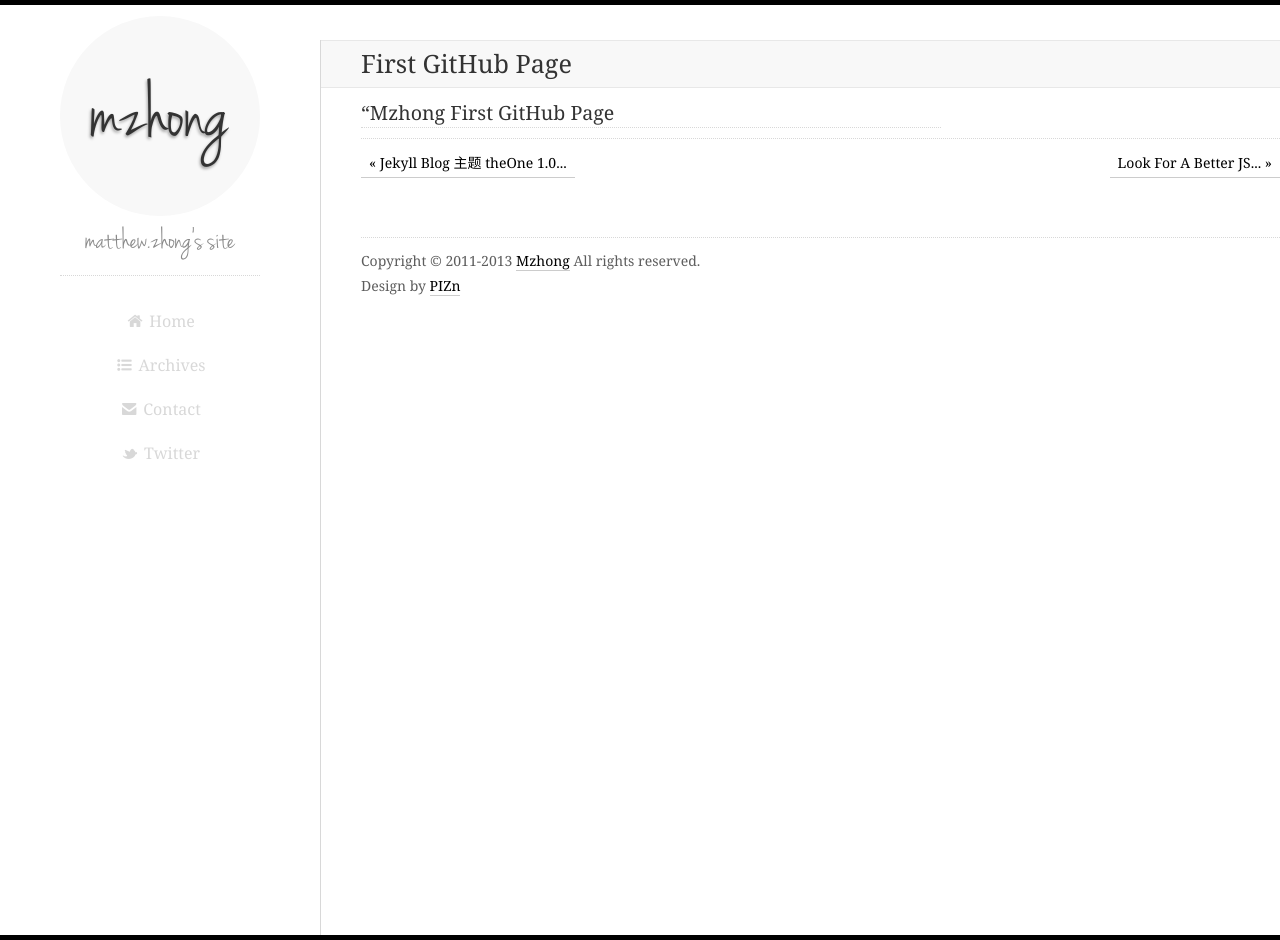
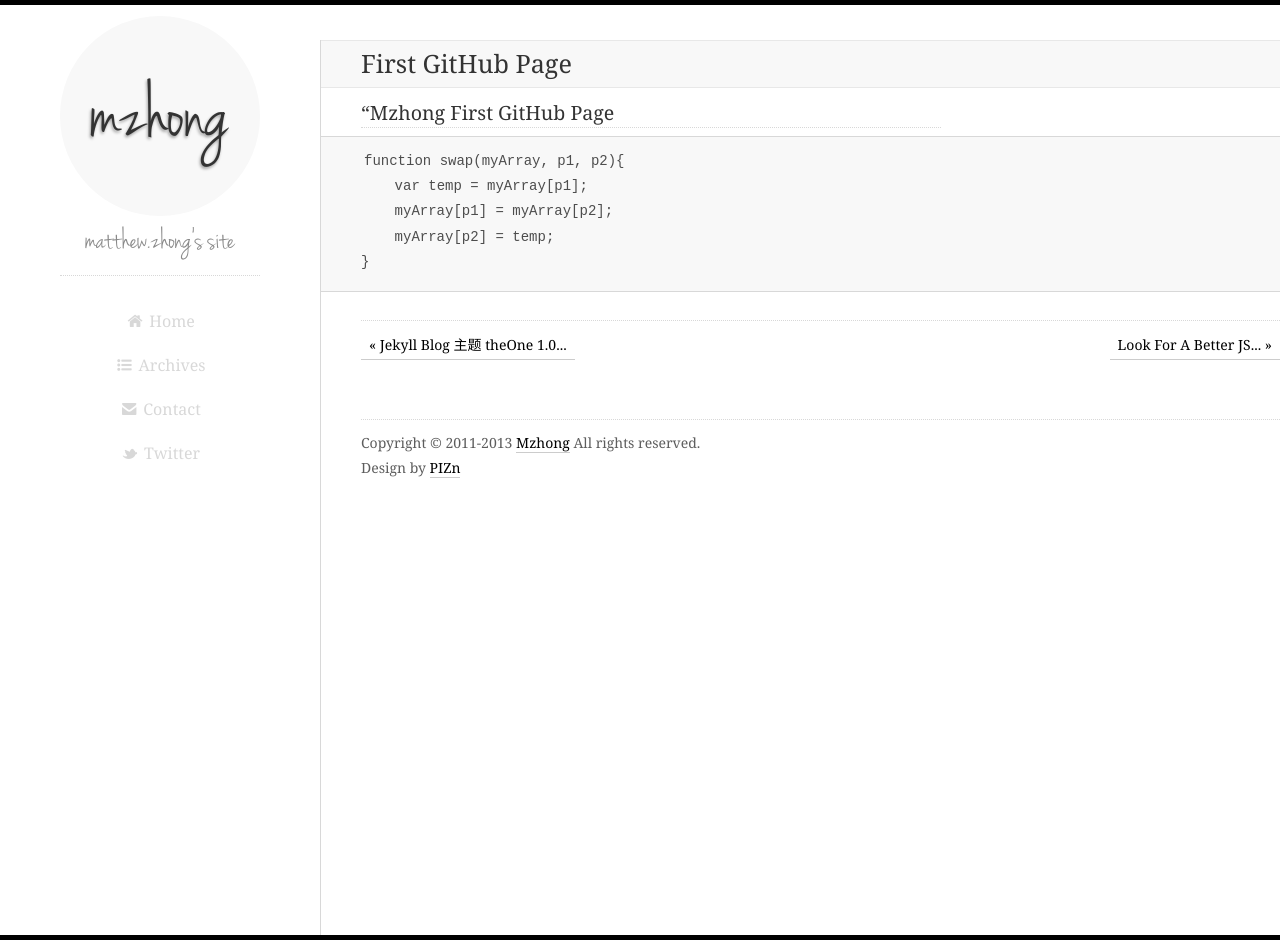
Before and after one commit to flowerszhong/flowerszhong.github.com, a Jekyll site: the page built from _posts/2013-04-02-first-github-pages.md, in a window 1280 px wide and 940 px high. Built offline with Jekyll 4.4.1, drawn with Linux system fonts in a browser that asks for light colours; Markdown is read by kramdown in place of the engine named in the settings; comment, search, counter and statistics services are not loaded.

Commit message:
test highlight js

```diff
--- a/_posts/2013-04-02-first-github-pages.md
+++ b/_posts/2013-04-02-first-github-pages.md
@@ -6,3 +6,14 @@ keyword: mzhong site default page
 ---
 
 ###"Mzhong First GitHub Page
+
+
+{% highlight javascript %}
+
+function swap(myArray, p1, p2){
+    var temp = myArray[p1];
+    myArray[p1] = myArray[p2];
+    myArray[p2] = temp;
+}
+
+{% endhighlight %}
```
